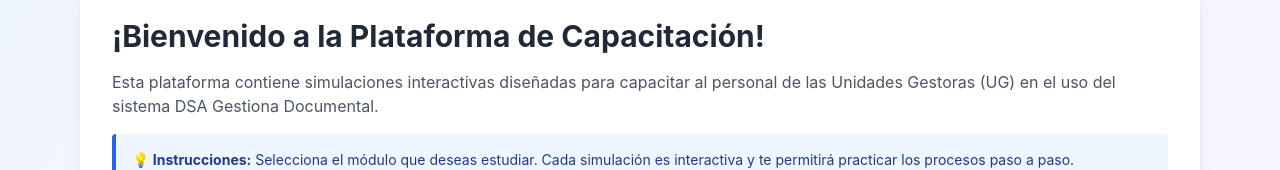
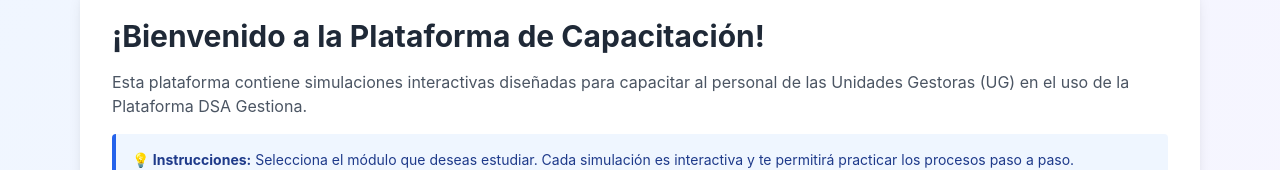
Before and after one commit to edgardo08/DSA-Capacitacion, a plain HTML site: page index.html in a window 1280 px wide. Shown: the part 266-436 px from the top of the page. Drawn offline with nearby package versions, Linux system fonts and the light colour scheme.

Commit message:
Update index.html

```diff
--- a/index.html
+++ b/index.html
@@ -46,7 +46,7 @@
             <h2 class="text-3xl font-bold text-gray-800 mb-4">¡Bienvenido a la Plataforma de Capacitación!</h2>
             <p class="text-gray-600 mb-4">
                 Esta plataforma contiene simulaciones interactivas diseñadas para capacitar al personal de las
-                Unidades Gestoras (UG) en el uso del sistema DSA Gestiona Documental.
+                Unidades Gestoras (UG) en el uso de la Plataforma DSA Gestiona.
             </p>
             <div class="bg-blue-50 border-l-4 border-blue-600 p-4 rounded">
                 <p class="text-sm text-blue-900">
```
